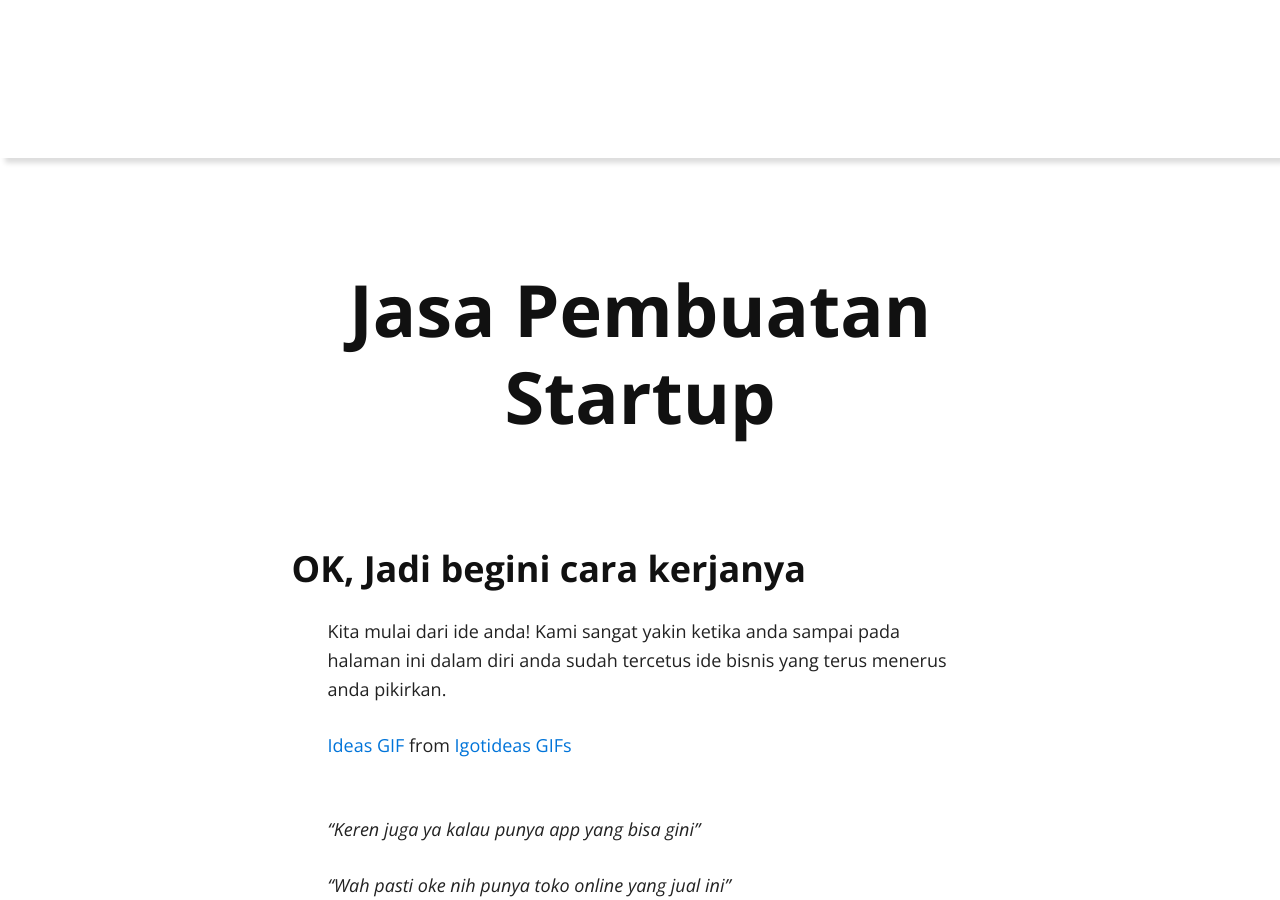
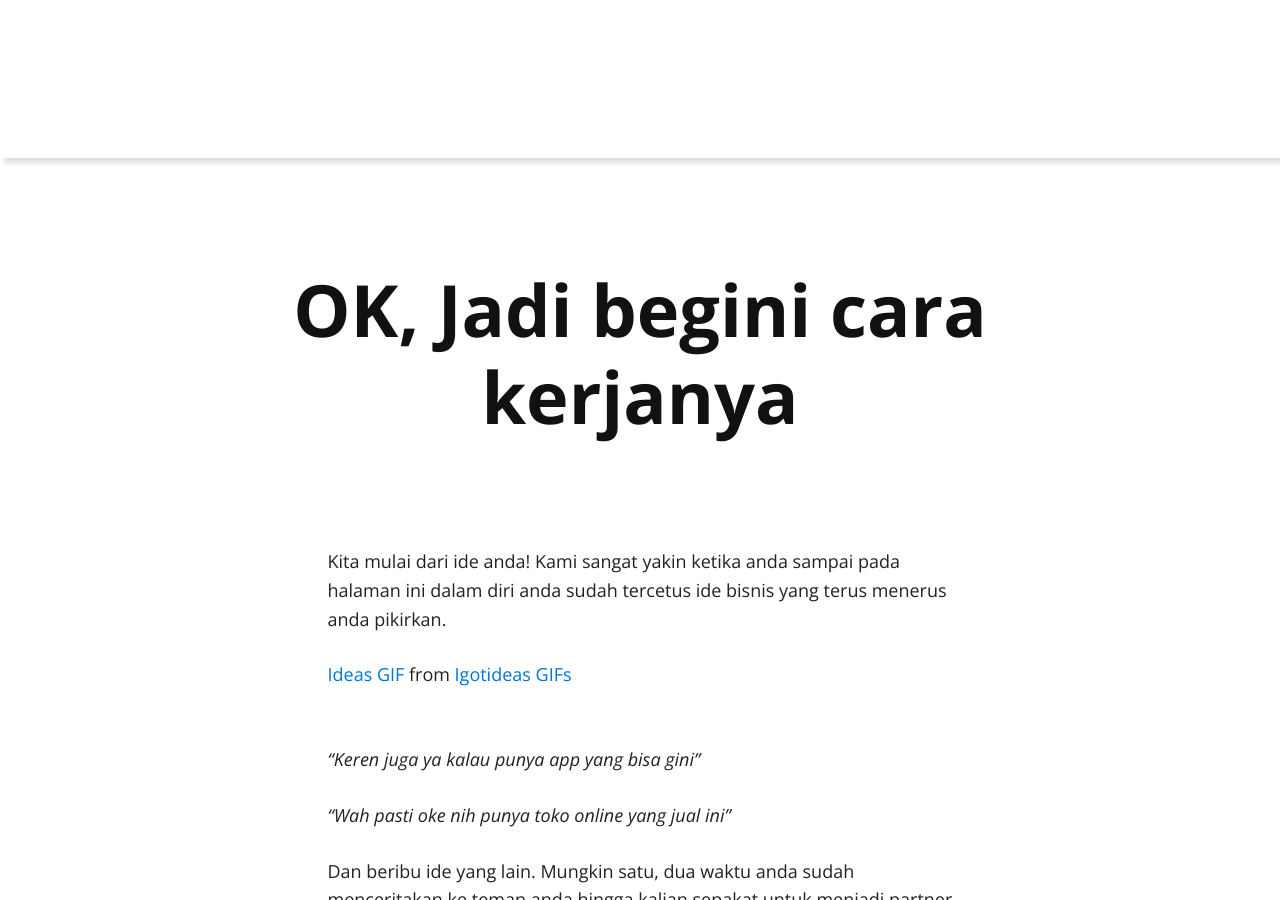
Before and after one commit to kemtol/rocktokom, a Jekyll site: the page built from _posts/2017-10-12-jasa-pembuatan-startup.md, in a window 1280 px wide and 900 px high, scrolled down 5278 px. Built offline with Jekyll 4.4.1, drawn with Linux system fonts in a browser that asks for light colours; nearby versions of some CDN libraries; a script that is not in the unit is left out.

Commit message:
Update 2017-10-12-jasa-pembuatan-startup.md

```diff
--- a/_posts/2017-10-12-jasa-pembuatan-startup.md
+++ b/_posts/2017-10-12-jasa-pembuatan-startup.md
@@ -1,10 +1,8 @@
 ---
-title: Jasa Pembuatan Startup
+title: OK, Jadi begini cara kerjanya
 date: 2017-10-12 00:00:00 Z
 layout: post
 ---
-
-### OK, Jadi begini cara kerjanya
 
 Kita mulai dari ide anda! Kami sangat yakin ketika anda sampai pada halaman ini dalam diri anda sudah tercetus ide bisnis yang terus menerus anda pikirkan.
 
```
